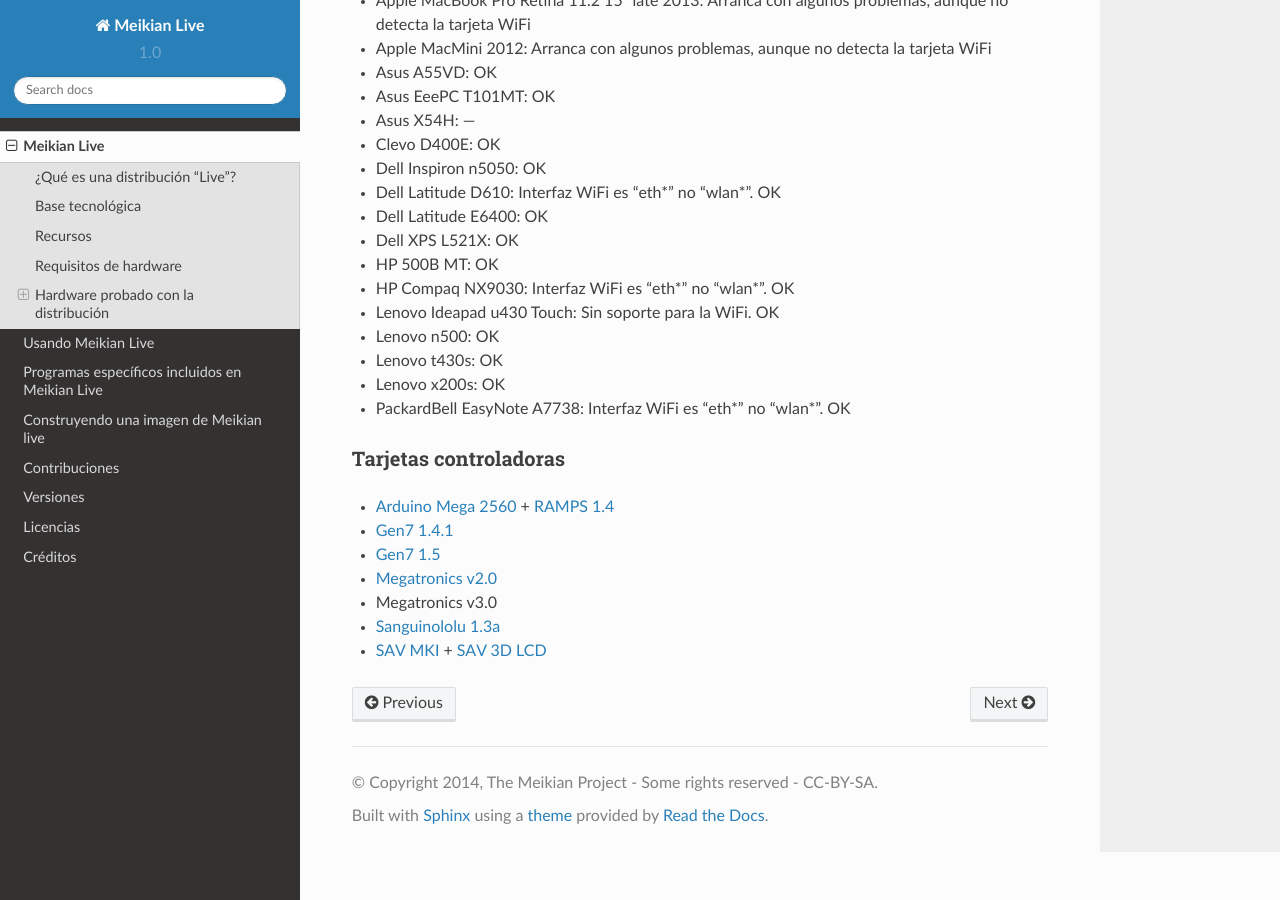
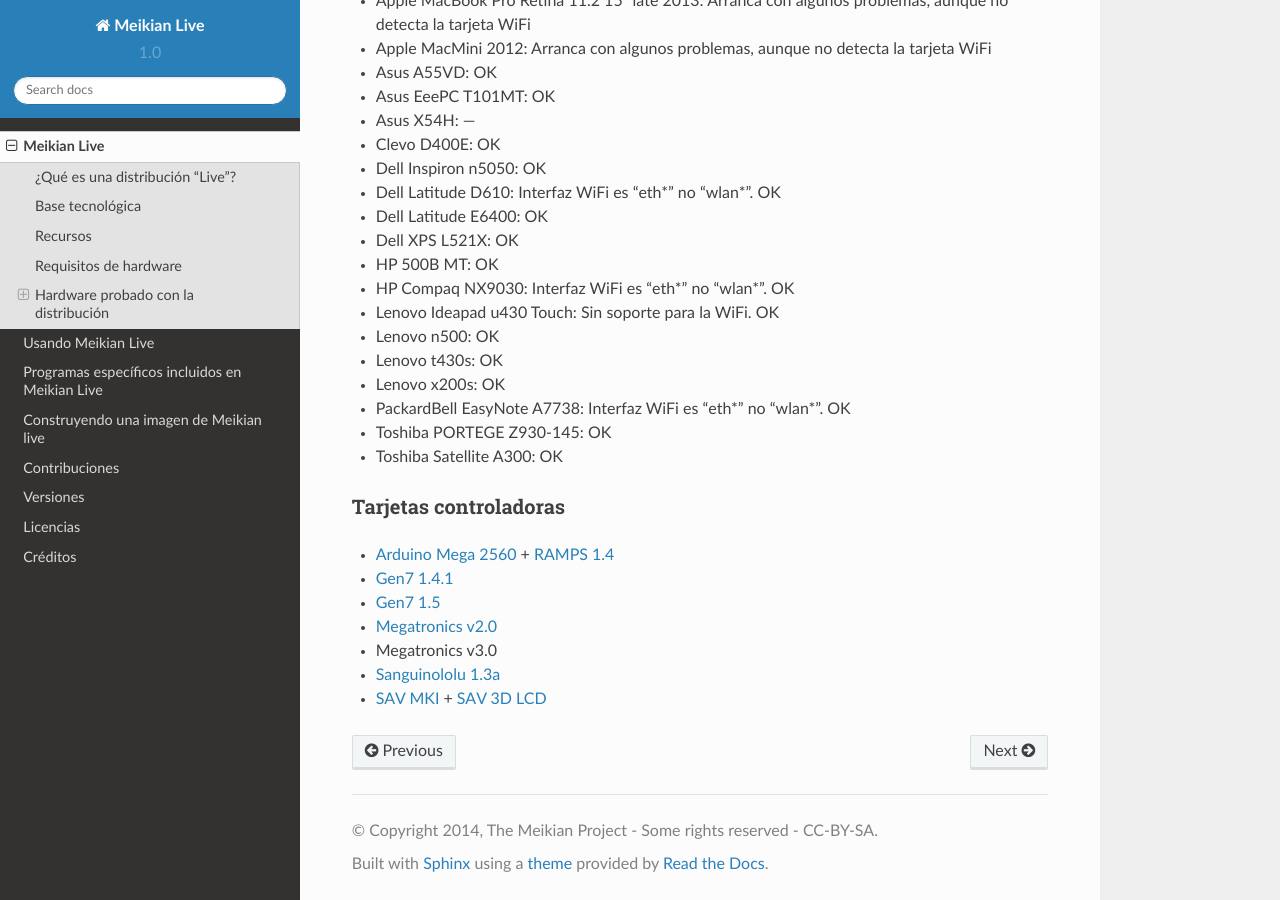
Before and after one commit to mo22de/meikian-dev, a Sphinx documentation site: the page built from docs/es/source/leeme.rst, in a window 1280 px wide and 900 px high, scrolled down 1866 px. Built offline with Sphinx 7.4.7 and the Read the Docs theme 2.0.0, drawn with Linux system fonts in a browser that asks for light colours.

Commit message:
updated the documentation for both languages

```diff
--- a/AUTHORS.rst
+++ b/AUTHORS.rst
@@ -19,7 +19,7 @@
    Providing ideas and testing the distro
 * Luis Morales https://github.com/lacion
    Providing ideas, configuring the documentation system and migrating to it the existent documentation
-* Pablo "Scrawny" https://github.com/PabloGG
+* Pablo Gutiérrez https://github.com/Scraw
    Providing ideas, reviewing the first documentation's draft
 * Rafa Couto https://github.com/rafacouto
    Providing ideas, Udev rules and testing the distro
--- a/README.rst
+++ b/README.rst
@@ -90,6 +90,8 @@
 * Lenovo t430s: OK
 * Lenovo x200s: OK
 * PackardBell EasyNote A7738: WiFi interface is "eth*" no "wlan*". OK
+* Toshiba PORTEGE Z930-145: OK
+* Toshiba Satellite A300: OK
 
 
 Controller boards
--- a/docs/en/source/software.rst
+++ b/docs/en/source/software.rst
@@ -61,13 +61,13 @@
 Slicer for 3D objects
 ~~~~~~~~~~~~~~~~~~~~~
 
+* `Cura`_ 14.07
 * `Skeinforge`_ 2012.03.15
 * `Slic3r`_ 1.1.7
-* `Cura`_ 14.07
 
+.. _`Cura`: https://www.ultimaker.com/pages/our-software
 .. _`Skeinforge`: http://fabmetheus.crsndoo.com
 .. _`Slic3r`: http://slic3r.org/
-.. _`Cura`: https://www.ultimaker.com/pages/our-software
 
 
 3D modeling
--- a/docs/es/source/autores.rst
+++ b/docs/es/source/autores.rst
@@ -19,7 +19,7 @@
    Aportando ideas y probando la distro
 * Luis Morales https://github.com/lacion
    Aportando ideas, configurando el sistema de documentación y migrando a él inicialmente la documentación existente
-* Pablo "Scrawny" https://github.com/PabloGG
+* Pablo Gutiérrez https://github.com/Scraw
    Aportando ideas y revisando el primer borrador de la documentación de la distro
 * Rafa Couto https://github.com/rafacouto
    Aportando ideas, reglas de UDEV y probando la distro
--- a/docs/es/source/leeme.rst
+++ b/docs/es/source/leeme.rst
@@ -90,6 +90,8 @@
 * Lenovo t430s: OK
 * Lenovo x200s: OK
 * PackardBell EasyNote A7738: Interfaz WiFi es "eth*" no "wlan*". OK
+* Toshiba PORTEGE Z930-145: OK
+* Toshiba Satellite A300: OK
 
 
 Tarjetas controladoras
--- a/docs/es/source/programas.rst
+++ b/docs/es/source/programas.rst
@@ -61,13 +61,13 @@
 Laminado de objetos 3D
 ~~~~~~~~~~~~~~~~~~~~~~
 
+* `Cura`_ 14.07
 * `Skeinforge`_ 2012.03.15
 * `Slic3r`_ 1.1.7
-* `Cura`_ 14.07
 
+.. _`Cura`: https://www.ultimaker.com/pages/our-software
 .. _`Skeinforge`: http://fabmetheus.crsndoo.com
 .. _`Slic3r`: http://slic3r.org/
-.. _`Cura`: https://www.ultimaker.com/pages/our-software
 
 
 Modelado 3D
```
